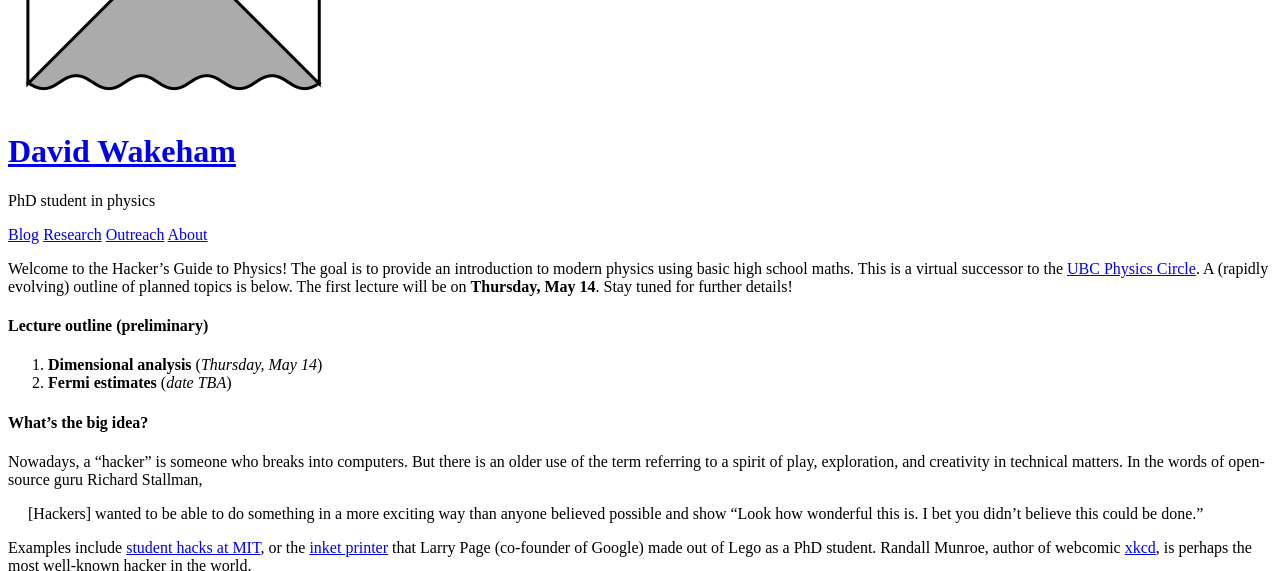
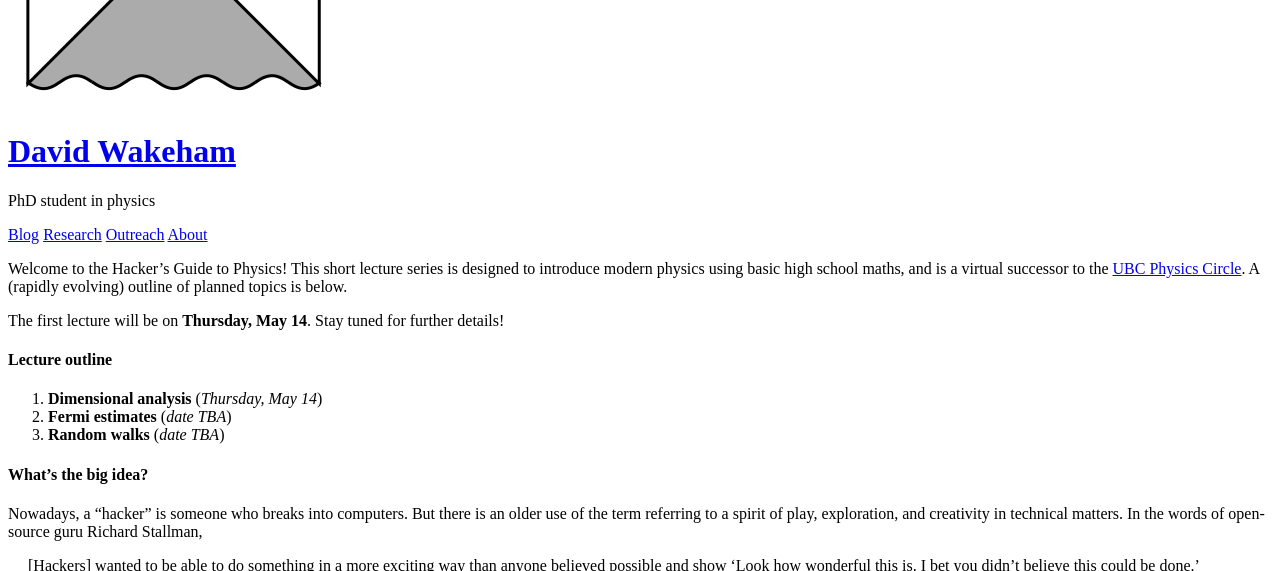
Before and after one commit to hapax/hapax.github.io, a Jekyll site: the page built from assets/hacker.md, in a window 1280 px wide and 1400 px high, scrolled down 244 px, cut to the strip 0-571 px from the top of the window. Built offline with Jekyll 4.4.1, drawn with Linux system fonts in a browser that asks for light colours; our own code applies the rules of GitHub Pages for plain Markdown files; a script that is not in the unit is left out; some of the changed text lies outside the part shown.

Commit message:
Update hacker.md

```diff
--- a/assets/hacker.md
+++ b/assets/hacker.md
@@ -7,15 +7,16 @@
 date:  2020-04-30
 ---
 
-Welcome to the Hacker’s Guide to Physics! The goal is to provide an
-introduction to modern physics using basic high school maths.
-This is a virtual successor to the
+Welcome to the Hacker’s Guide to Physics!
+This short lecture series is designed to introduce modern physics
+using basic high school maths, and is a virtual successor to the
 [UBC Physics Circle](https://outreach.phas.ubc.ca/events/metro-vancouver-physics-circle/).
 A (rapidly evolving) outline of planned topics is below.
+
 The first lecture will be on **Thursday, May 14**.
 Stay tuned for further details!
 
-#### Lecture outline (preliminary)
+#### Lecture outline
 
 1. **Dimensional analysis** (*Thursday, May 14*)
 <!-- - Dimensions vs measurements -->
@@ -27,7 +28,7 @@
 <!-- - Geometric means -->
 <!-- - Factorisation -->
 <!-- - Generalised units -->
-<!-- 3. **Random walks** (*date TBA*) -->
+3. **Random walks** (*date TBA*)
 <!--- Square root scaling -->
 <!--- Polymers -->
 <!--- Collisions -->
@@ -52,51 +53,50 @@
 
 <span style="padding-left: 20px; display:block">
 [Hackers] wanted to be able to do something in a more
-exciting way than anyone believed possible and show "Look how
-wonderful this is. I bet you didn't believe this could be done."
+exciting way than anyone believed possible and show 'Look how
+wonderful this is. I bet you didn't believe this could be done.'
 </span>
 
+In this older sense, "hacking" is about using technical insights to
+do impossible things.
 Examples include
-[student hacks at MIT](https://en.wikipedia.org/wiki/Hacks_at_the_Massachusetts_Institute_of_Technology),
-or the
-[inket printer](http://infolab.stanford.edu/~page/lego.html)
-that Larry Page (co-founder of Google) made out of Lego as a PhD
-student.
-Randall Munroe, author of webcomic [xkcd](https://xkcd.com/), is
-perhaps the most well-known hacker in the world.
+[student pranks at MIT](https://en.wikipedia.org/wiki/Hacks_at_the_Massachusetts_Institute_of_Technology) or
+the [Lego inket printer](http://infolab.stanford.edu/~page/lego.html)
+made by Larry Page (co-founder of Google).
 
 <figure>
     <div style="text-align:center"><img src
     ="/images/posts/tetris-hack.jpg" width="45%"/>
-		    <figcaption><i>The "holy grail" of MIT hacks: tetris
-    implemented on a campus building.</i></figcaption>
+		    <figcaption><i>The "holy grail" of MIT hacks: tetris on a campus building.</i></figcaption>
 	</div>
 	</figure>
 
-Using techniques in a clever or unexpected way is a *hack*.
-Hackers (in this sense) do not look for the most powerful, or obvious,
+Hackers do not look for the most powerful, or obvious,
 or easy tool for the job.
-They delight in the unexpected, in using humble means to achieve
-extraordinary ends.
+They delight in using humble means to achieve the extraordinary.
 Viewed this way, we can hack physics just as well as we can hack Lego blocks or a campus
-building, and physicists like [Albert Einstein](https://en.wikipedia.org/wiki/Albert_einstein) and
-[Richard Feynman](https://en.wikipedia.org/wiki/Richard_Feynman) did
-just that.
+building.
 
 <figure>
     <div style="text-align:center"><img src
     ="/images/posts/einstein.jpg" width="45%"/>
-		    <figcaption><i>The "holy grail" of physics hackers.</i></figcaption>
+		    <figcaption><i>The "holy grail" of physics hackers: Albert
+    Einstein.</i></figcaption>
 	</div>
 	</figure>
 
-We will try to approach physics with hacker spirit in physics. In a motto:
+We will try to approach physics with the hacker spirit of physicists
+like [Albert Einstein](https://en.wikipedia.org/wiki/Albert_einstein)
+or
+[Richard Feynman](https://en.wikipedia.org/wiki/Richard_Feynman),
+discovering deep facts about the world using simple tools. In a
+motto:
 
 <span style="padding-left: 20px; display:block">
-Discover deep facts about the world using the simplest possible means.
+*Deep facts from cheap hacks.*
 </span>
 
 You don't need complicated math to share quantum secrets, size up a
-black hole, or probe the genome of E. coli;
-just a few simple tools and the back of a napkin.
+black hole, or probe the genome of E. coli; just the back of a napkin
+and couple of hacks.
 So, join us as we hack our way to the heart of modern physics!
```
